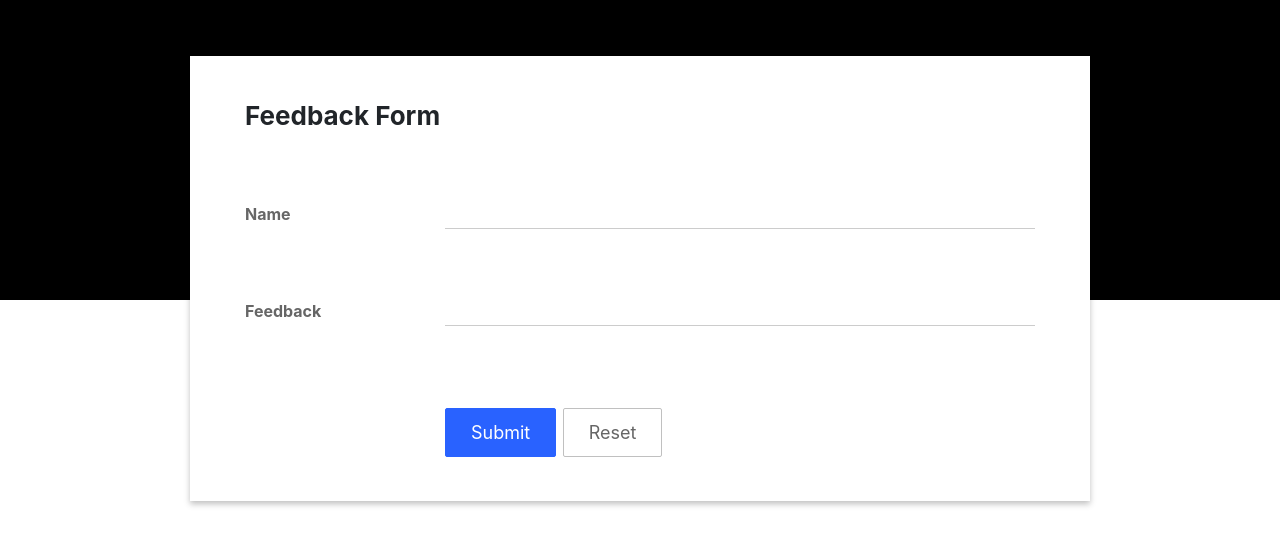
After one commit to RizinGH/Currents, a Django app: page /user_feedback in a window 1280 px wide. The commit adds this page. Shown: the top 560 px of the page. Run offline with Django 4.2, Linux system fonts and the light colour scheme; the visitor is signed in with stand-in values (Sample User, id 1); parts of the project's set-up code (start-up, migrations or seed data) failed here and were passed over; some libraries are stand-ins or nearby versions.

Commit message:
added feedback form

```diff
--- a/currents_web/templates/manage_user.html
+++ b/currents_web/templates/manage_user.html
@@ -5,6 +5,7 @@
 Admin Dashboard
 {% endblock %}
 {% block content %}
+
 <div class="modal fade" id="delete-conf-modal" tabindex="-1" aria-labelledby="delete-conf-modal" aria-hidden="true">
     <div class="modal-dialog">
         <div class="modal-content">
--- a/currents_web/templates/register.html
+++ b/currents_web/templates/register.html
@@ -13,6 +13,7 @@
     padding: 20px;
     width: 400px;
     height: 15px;
+    background-color: white;
   }
 
   .btn {
--- a/currents_web/templates/user_base.html
+++ b/currents_web/templates/user_base.html
@@ -13,6 +13,7 @@
   <link rel="stylesheet" href="https://cdn.jsdelivr.net/npm/bootstrap-icons@1.10.2/font/bootstrap-icons.css">
   <link href=" https://cdn.jsdelivr.net/npm/bootstrap-icons@1.10.4/font/bootstrap-icons.min.css " rel="stylesheet">
   <link href="https://fonts.googleapis.com/css2?family=Indie+Flower&display=swap" rel="stylesheet">
+  <link rel="stylesheet" href="https://cdnjs.cloudflare.com/ajax/libs/font-awesome/4.7.0/css/font-awesome.min.css">
 
   <title>{% block title %}{% endblock %}</title>
 
--- /dev/null
+++ b/currents_web/templates/user_feedback.html
@@ -0,0 +1,174 @@
+{% extends "./user_base.html" %}
+{% load custom_tags %}
+{% load static %}
+
+{% block title %}
+Feedback
+{% endblock %}
+
+{% block content %}
+
+<style>
+    #wrap {
+        width: 90%;
+        max-width: 900px;
+        margin: 0 auto 60px;
+        box-shadow: 0 3px 6px rgba(0, 0, 0, 0.25);
+    }
+
+    .input::before {
+        content: "";
+        display: block;
+        position: absolute;
+        top: 0;
+        left: 0;
+        width: 100%;
+        height: 300px;
+        background: #000000;
+    }
+
+    .input-content {
+        position: relative;
+        padding: 44px 55px;
+        background: #fff;
+        z-index: 10;
+    }
+
+    .input-content h2 {
+        padding-bottom: 45px;
+        font-size: 1.625em;
+        font-weight: bold;
+        vertical-align: middle;
+    }
+
+    .input-content .inputbox {
+        overflow: hidden;
+        position: relative;
+        padding: 15px 0 28px 200px;
+    }
+
+    .input-content .inputbox-title {
+        position: absolute;
+        top: 15px;
+        left: 0;
+        width: 200px;
+        height: 30px;
+        color: #666;
+        font-weight: bold;
+        line-height: 30px;
+    }
+
+    .input-content .inputbox-content {
+        position: relative;
+        width: 100%;
+    }
+
+    .input-content .inputbox-content input {
+        width: 100%;
+        height: 30px;
+        box-sizing: border-box;
+        line-height: 30px;
+        font-size: 14px;
+        border: 0;
+        background: none;
+        border-bottom: 1px solid #ccc;
+        outline: none;
+        border-radius: 0;
+        appearance: none;
+    }
+
+    .input-content .inputbox-content input:focus~label,
+    .input-content .inputbox-content input:valid~label {
+        color: #2962ff;
+        transform: translateY(-20px);
+        font-size: 0.825em;
+        cursor: default;
+    }
+
+    .input-content .inputbox-content input:focus~.underline {
+        width: 100%;
+    }
+
+    .input-content .inputbox-content label {
+        position: absolute;
+        top: 0;
+        left: 0;
+        height: 30px;
+        line-height: 30px;
+        color: #ccc;
+        cursor: text;
+        transition: all 200ms ease-out;
+        z-index: 10;
+    }
+
+    .input-content .inputbox-content .underline {
+        content: "";
+        display: block;
+        position: absolute;
+        bottom: -1px;
+        left: 0;
+        width: 0;
+        height: 2px;
+        background: #000000;
+        transition: all 200ms ease-out;
+    }
+
+    .input-content .btns {
+        padding: 30px 0 0 200px;
+    }
+
+    .input-content .btns .btn {
+        display: inline-block;
+        margin-right: 2px;
+        padding: 10px 25px;
+        background: none;
+        border: 1px solid #c0c0c0;
+        border-radius: 2px;
+        color: #666;
+        font-size: 1.125em;
+        outline: none;
+        transition: all 100ms ease-out;
+    }
+
+    .input-content .btns .btn:hover,
+    .input-content .btns .btn:focus {
+        transform: translateY(-3px);
+    }
+
+    .input-content .btns .btn-confirm {
+        border: 1px solid #2962ff;
+        background: #2962ff;
+        color: #fff;
+    }
+</style>
+
+<form action="" method="post">
+    {% csrf_token %}
+    <div id="wrap" class="input">
+        <section class="input-content">
+            <h2>Feedback Form</h2>
+            <div class="input-content-wrap">
+                <dl class="inputbox">
+                    <dt class="inputbox-title">Name</dt>
+                    <dd class="inputbox-content">
+                        <input id="input0" type="text" required />
+                        <span class="underline"></span>
+                    </dd>
+                </dl>
+                <dl class="inputbox">
+                    <dt class="inputbox-title">Feedback</dt>
+                    <dd class="inputbox-content">
+                        <input id="input1" type="text" required />
+                        <span class="underline"></span>
+                    </dd>
+                </dl>
+                <div class="btns">
+                    <button class="btn btn-confirm">Submit</button>
+                    <button class="btn btn-cancel" type="reset">Reset</button>
+                </div>
+            </div>
+        </section>
+    </div>
+</form>
+
+{% endblock %}
--- a/currents_web/urls.py
+++ b/currents_web/urls.py
@@ -24,4 +24,5 @@ urlpatterns = [
     path('admin_dashboard/',views.admin_dashboard, name='admin_dashboard'),
     path('manage_users/',views.manage_users, name='manage_users'),
     path('delete_user/',views.delete_user, name='delete_user'),
+    path('user_feedback', views.user_feedback, name='user_feedback'),
 ]
--- a/currents_web/views.py
+++ b/currents_web/views.py
@@ -296,6 +296,9 @@ def view_news(request, category):
     # print(params)
     return render(request, "view_news.html", params)
 
+@login_required(login_url='login')
+def user_feedback(request):
+    return render(request, 'user_feedback.html')
 
 ## ADMIN
 @login_required(login_url='login')
```
Also changed, not shown: currents_web/templates/login.html (+10 -15 lines), currents_web/templates/profile.html (+41 -8 lines).
